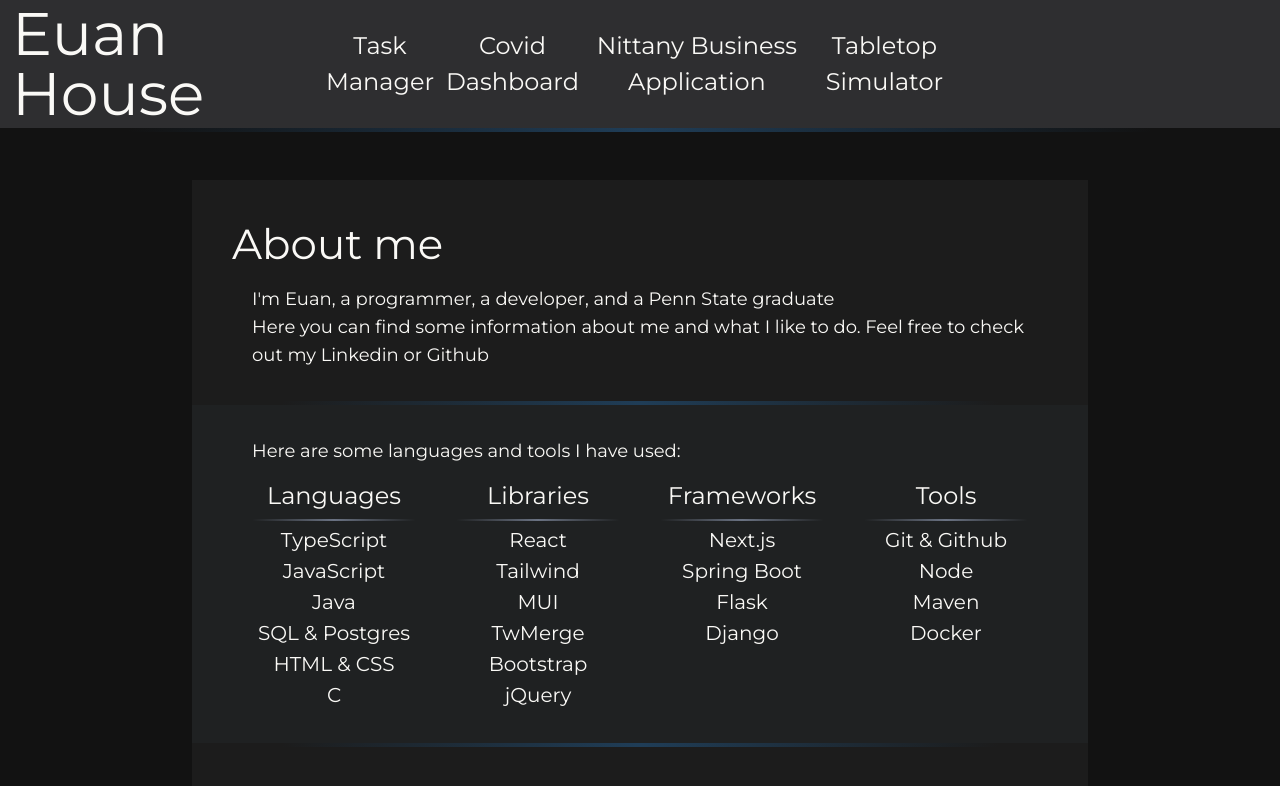
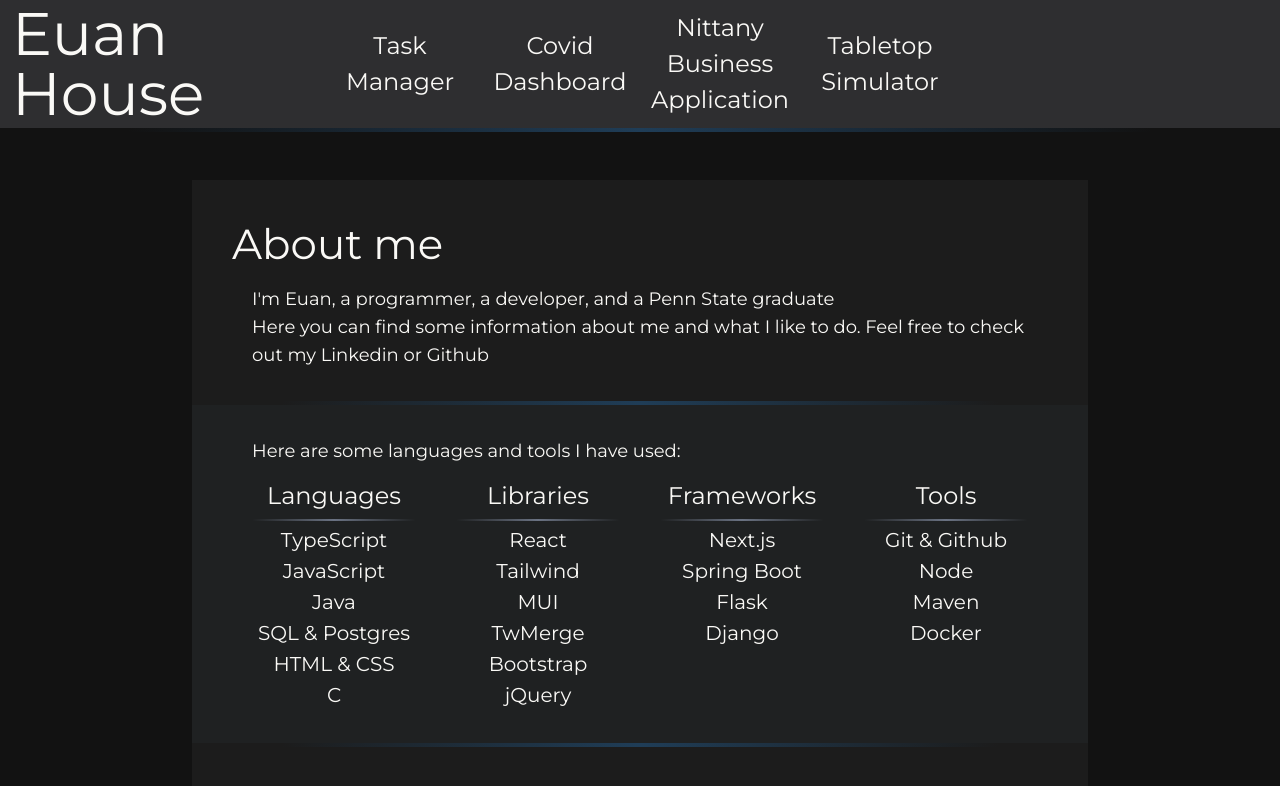
Before and after one commit to ehouse3/ehouse3.github.io, a Next.js app: page / in a window 1280 px wide. Shown: the top 786 px of the page. Built offline with nearby package versions, Linux system fonts and the light colour scheme; some icons are missing.

Commit message:
Spacing Fix

```diff
--- a/app/layout.tsx
+++ b/app/layout.tsx
@@ -45,7 +45,7 @@ export const metadata: Metadata = {
 
 function Navbar(): ReactNode {
   // TODO:
-  // For mobile screens, convert navbar to a horizontal grid, and stack the home, projects, and socials on top of each other instead of horizontal
+  // For mobile screens, convert navbar to a horizontal grid, and stack the home, projects, and socials on top of each other
   return (
     <header>
       {/* // md:overflow-visible and overflow-auto fixs mobile background cutoff on mobile */}
--- a/components/components.tsx
+++ b/components/components.tsx
@@ -24,23 +24,24 @@ export function HeaderLink({
   title,
 }: HeaderLinkProps): ReactNode {
   return (
+    // basis-full ensures it fills up it's own element, leaving no filler room
     <span
       className={
-        "flex shadow-[0rem_0rem_0rem_rgba(0,0,0,0)] transition-all duration-200 ease-in-out [clip-path:polygon(0%_0%,100%_0%,100%_110%,50%_140%,0_110%)] hover:shadow-[0rem_4rem_0rem_0rem_var(--color-navbar-effect2)]"
+        "flex basis-full shadow-[0rem_0rem_0rem_rgba(0,0,0,0)] transition-all duration-200 ease-in-out [clip-path:polygon(0%_0%,100%_0%,100%_110%,50%_140%,0_110%)] hover:shadow-[0rem_4rem_0rem_0rem_var(--color-navbar-effect2)]"
       }
     >
       <span
         className={
-          "flex shadow-[0rem_0rem_0rem_rgba(0,0,0,0)] transition-all duration-200 ease-in-out [clip-path:polygon(0%_0%,100%_0%,100%_105%,50%_125%,0_105%)] hover:shadow-[0rem_4rem_0rem_0rem_var(--color-navbar-effect1)]"
+          "flex basis-full shadow-[0rem_0rem_0rem_rgba(0,0,0,0)] transition-all duration-200 ease-in-out [clip-path:polygon(0%_0%,100%_0%,100%_105%,50%_125%,0_105%)] hover:shadow-[0rem_4rem_0rem_0rem_var(--color-navbar-effect1)]"
         }
       >
         <span
           className={
-            "flex shadow-[0rem_0rem_0rem_rgba(0,0,0,0)] transition-all duration-200 ease-in-out [clip-path:polygon(0%_0%,100%_0%,100%_100%,50%_110%,0_100%)] hover:shadow-[0rem_4rem_0rem_0rem_var(--color-navbar-hover)]"
+            "flex basis-full shadow-[0rem_0rem_0rem_rgba(0,0,0,0)] transition-all duration-200 ease-in-out [clip-path:polygon(0%_0%,100%_0%,100%_100%,50%_110%,0_100%)] hover:shadow-[0rem_4rem_0rem_0rem_var(--color-navbar-hover)]"
           }
         >
           <Link
-            className="hover:bg-navbar-hover flex items-center p-1.5 text-center duration-300"
+            className="hover:bg-navbar-hover flex basis-full items-center justify-center p-1.5 text-center duration-300"
             href={href}
             aria-label={ariaLabel}
             title={title}
```
